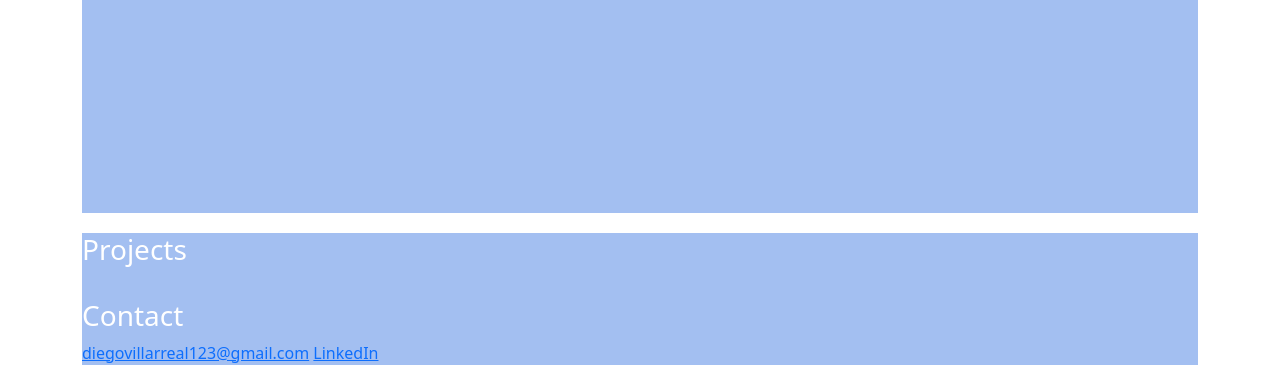
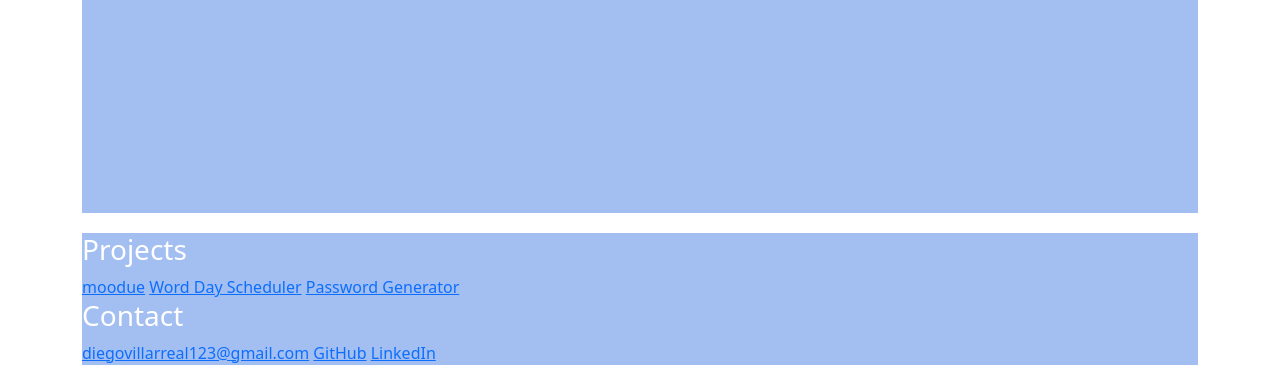
Before and after one commit to diego773/portfolio, a plain HTML site: page index.html in a window 1280 px wide. Shown: the part 598-963 px from the top of the page. Drawn offline with nearby package versions, Linux system fonts and the light colour scheme.

Commit message:
added updated projects

```diff
--- a/index.html
+++ b/index.html
@@ -45,14 +45,17 @@
             </p>
         </div>
 
-        <div id="projects">
+        <div id="projects" class="projects">
             <h3>Projects</h3>
-
+            <a href="https://tmallz.github.io/moodue/">moodue</a>
+            <a href="https://diego773.github.io/work-day-scheduler/">Word Day Scheduler</a>
+            <a href="https://diego773.github.io/password-generator/">Password Generator</a>
             <br>
 
             <div id="contact" class="contact">
                 <h3>Contact</h3>
                 <a href="#email">diegovillarreal123@gmail.com</a>
+                <a href="https://github.com/diego773">GitHub</a>
                 <a href="https://www.linkedin.com/in/diego-villarreal-6771a4129/" target="">LinkedIn</a>
             </div>
         </div>
```
Also changed, not shown: images/diego.jpg.
